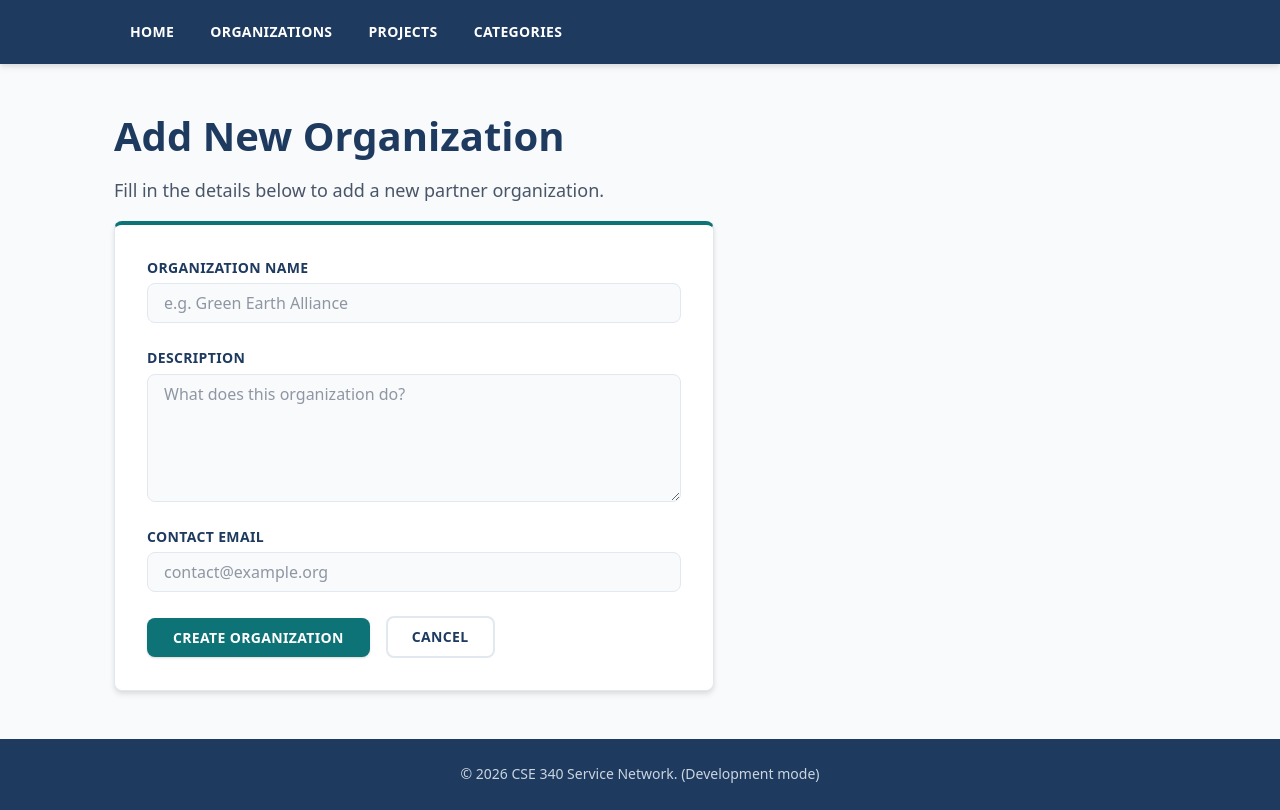
After one commit to Joregesosa/cse340-course, a Node server app: page /new-organization in a window 1280 px wide. The commit adds this page. Run offline with Node 20, Linux system fonts and the light colour scheme.

Commit message:
feat: add functionality for creating new organizations with associated form and routes

```diff
--- a/public/css/main.css
+++ b/public/css/main.css
@@ -212,6 +212,127 @@ main ul li strong {
     color: var(--color-primary);
 }
 
+/* ===== Forms ===== */
+.form-card {
+    max-width: 600px;
+    background-color: var(--color-surface);
+    border: 1px solid var(--color-border);
+    border-top: 4px solid var(--color-accent);
+    border-radius: var(--radius);
+    box-shadow: var(--shadow-md);
+    padding: var(--spacing-xl);
+}
+
+.form-group {
+    display: flex;
+    flex-direction: column;
+    gap: var(--spacing-xs);
+    margin-bottom: var(--spacing-lg);
+}
+
+.form-group label {
+    font-size: var(--font-size-sm);
+    font-weight: 600;
+    letter-spacing: 0.025em;
+    text-transform: uppercase;
+    color: var(--color-primary);
+}
+
+.form-group input,
+.form-group textarea {
+    width: 100%;
+    font-family: inherit;
+    font-size: var(--font-size-base);
+    color: var(--color-text);
+    background-color: var(--color-bg);
+    border: 1px solid var(--color-border);
+    border-radius: var(--radius);
+    padding: var(--spacing-sm) var(--spacing-md);
+    transition: border-color 0.2s ease, box-shadow 0.2s ease, background-color 0.2s ease;
+}
+
+.form-group textarea {
+    min-height: 8rem;
+    resize: vertical;
+}
+
+.form-group input::placeholder,
+.form-group textarea::placeholder {
+    color: var(--color-text-muted);
+    opacity: 0.6;
+}
+
+.form-group input:hover,
+.form-group textarea:hover {
+    border-color: var(--color-accent);
+}
+
+.form-group input:focus,
+.form-group textarea:focus {
+    outline: none;
+    background-color: var(--color-surface);
+    border-color: var(--color-accent);
+    box-shadow: 0 0 0 3px rgba(13, 115, 119, 0.25);
+}
+
+.form-hint {
+    font-size: var(--font-size-sm);
+    color: var(--color-text-muted);
+    margin: 0;
+}
+
+.form-actions {
+    display: flex;
+    align-items: center;
+    gap: var(--spacing-md);
+    flex-wrap: wrap;
+}
+
+.btn {
+    display: inline-block;
+    font-family: inherit;
+    font-size: var(--font-size-sm);
+    font-weight: 600;
+    letter-spacing: 0.025em;
+    text-transform: uppercase;
+    text-decoration: none;
+    cursor: pointer;
+    padding: var(--spacing-sm) var(--spacing-lg);
+    border-radius: var(--radius);
+    border: 2px solid transparent;
+    transition: background-color 0.2s ease, color 0.2s ease, box-shadow 0.2s ease;
+}
+
+.btn-primary {
+    background-color: var(--color-accent);
+    color: #ffffff;
+    box-shadow: var(--shadow);
+}
+
+.btn-primary:hover,
+.btn-primary:focus {
+    background-color: var(--color-accent-hover);
+    color: #ffffff;
+    box-shadow: var(--shadow-md);
+}
+
+.btn-secondary {
+    background-color: transparent;
+    color: var(--color-primary);
+    border-color: var(--color-border);
+}
+
+.btn-secondary:hover,
+.btn-secondary:focus {
+    border-color: var(--color-primary);
+    color: var(--color-primary);
+}
+
+.btn:focus-visible {
+    outline: 3px solid var(--color-accent);
+    outline-offset: 2px;
+}
+
 /* ===== Home Page Logo ===== */
 .main-logo {
     max-width: 320px;
--- a/server.js
+++ b/server.js
@@ -18,6 +18,9 @@ const app = express();
 /**
  * Configure Express middleware
  */
+// Parse incoming request bodies in a middleware before your handlers, available under the req.body property
+app.use(express.urlencoded({ extended: true }));
+app.use(express.json());
 
 // Serve static files from the public directory
 app.use(express.static(path.join(__dirname, "public")));
--- a/src/controllers/organizations.js
+++ b/src/controllers/organizations.js
@@ -1,4 +1,8 @@
-import { getAllOrganizations, getOrganizationDetails } from "../models/organizations.js";
+import {
+  createOrganization,
+  getAllOrganizations,
+  getOrganizationDetails,
+} from "../models/organizations.js";
 import { getProjectsByOrganizationId } from "../models/projects.js";
 
 /**
@@ -14,7 +18,14 @@ export const organizationsPage = async (req, res) => {
   res.render("organizations", { title, organizations });
 };
 
-
+/**
+ * Controller function to handle the organization details page request.
+ * Fetches the details of a specific organization and its associated projects from the database.
+ * Renders the organization view with the fetched data.
+ * @param {Object} req - The Express request object.
+ * @param {Object} res - The Express response object.
+ * @param {Function} next - The Express next middleware function.
+ */
 export const organizationDetailsPage = async (req, res, next) => {
   const organizationId = req.params.id;
   const organizationDetails = await getOrganizationDetails(organizationId);
@@ -30,3 +41,34 @@ export const organizationDetailsPage = async (req, res, next) => {
 
   res.render("organization", { title, organizationDetails, projects });
 };
+
+/**
+ * Controller function to handle the request for the new organization form.
+ * Renders the new organization form view.
+ * @param {Object} req - The Express request object.
+ * @param {Object} res - The Express response object.
+ */
+export const showNewOrganizationForm = async (req, res) => {
+  const title = "Add New Organization";
+
+  res.render("new-organization", { title });
+};
+
+/**
+ * Controller function to process the new organization form.
+ * Creates a new organization in the database.
+ * @param {Object} req - The Express request object.
+ * @param {Object} res - The Express response object.
+ */
+export const processNewOrganizationForm = async (req, res) => {
+  const { name, description, contactEmail } = req.body;
+  const logoFilename = "placeholder-logo.png"; // Use the placeholder logo for all new organizations
+
+  const organizationId = await createOrganization(
+    name,
+    description,
+    contactEmail,
+    logoFilename,
+  );
+  res.redirect(`/organization/${organizationId}`);
+};
--- /dev/null
+++ b/src/views/new-organization.ejs
@@ -0,0 +1,45 @@
+<%- include('partials/header') %>
+<main>
+  <h1><%= title %></h1>
+  <p>Fill in the details below to add a new partner organization.</p>
+
+  <form action="/new-organization" method="POST" class="form-card">
+    <div class="form-group">
+      <label for="name">Organization Name</label>
+      <input
+        type="text"
+        id="name"
+        name="name"
+        placeholder="e.g. Green Earth Alliance"
+        required
+      />
+    </div>
+
+    <div class="form-group">
+      <label for="description">Description</label>
+      <textarea
+        id="description"
+        name="description"
+        placeholder="What does this organization do?"
+        required
+      ></textarea>
+    </div>
+
+    <div class="form-group">
+      <label for="contactEmail">Contact Email</label>
+      <input
+        type="email"
+        id="contactEmail"
+        name="contactEmail"
+        placeholder="contact@example.org"
+        required
+      />
+    </div>
+
+    <div class="form-actions">
+      <button type="submit" class="btn btn-primary">Create Organization</button>
+      <a href="/organizations" class="btn btn-secondary">Cancel</a>
+    </div>
+  </form>
+</main>
+<%- include('partials/footer') %>
--- a/src/views/organizations.ejs
+++ b/src/views/organizations.ejs
@@ -16,5 +16,6 @@
       <% })
     %>
   </ul>
+  <p><a href="/new-organization">Add a new organization</a></p>
 </main>
 <%- include('partials/footer') %>
```
Also changed, not shown: src/models/organizations.js (+39 -1 lines), src/routes.js (+13 -2 lines), public/images/placeholder-logo.png (added).
